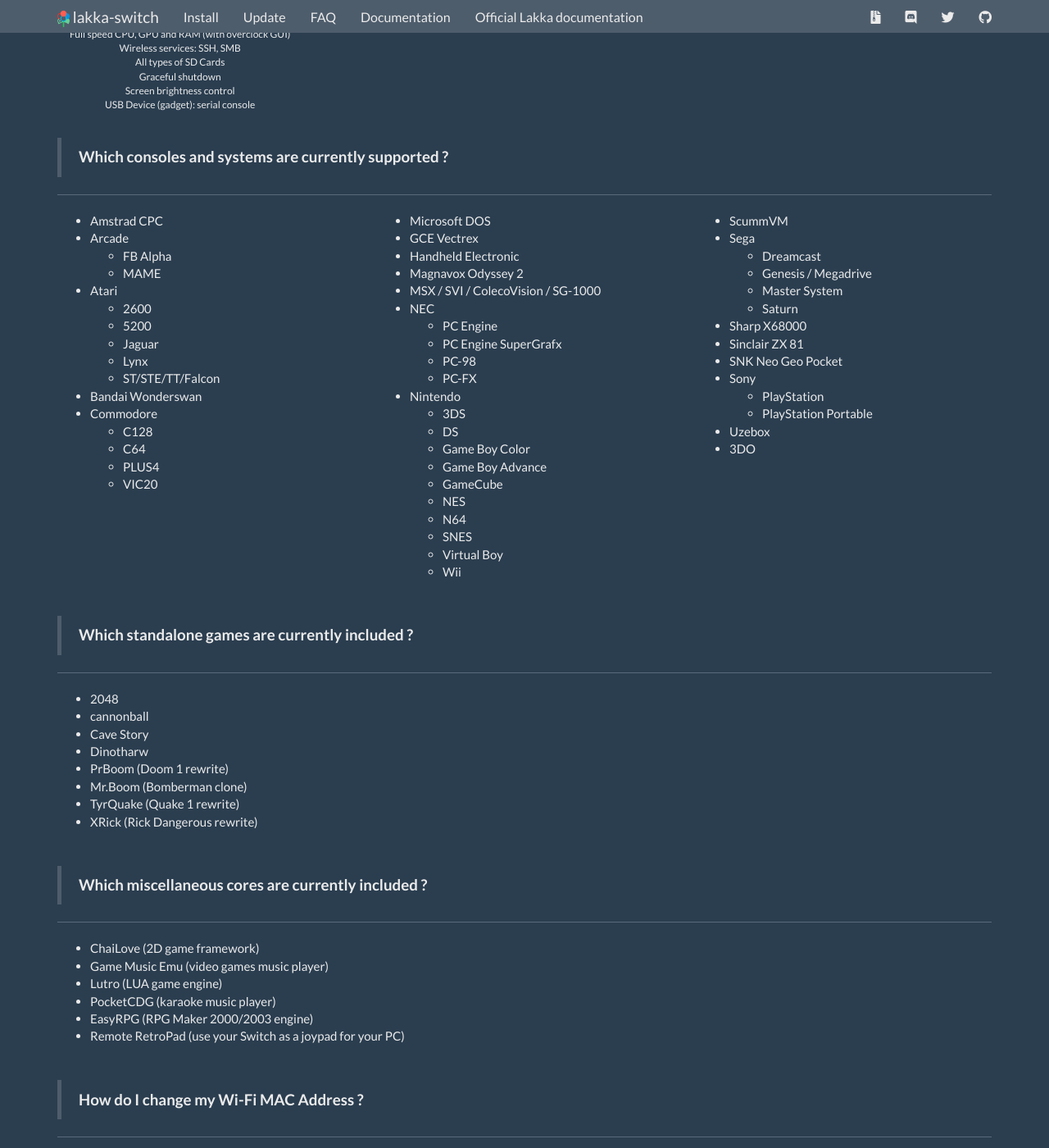
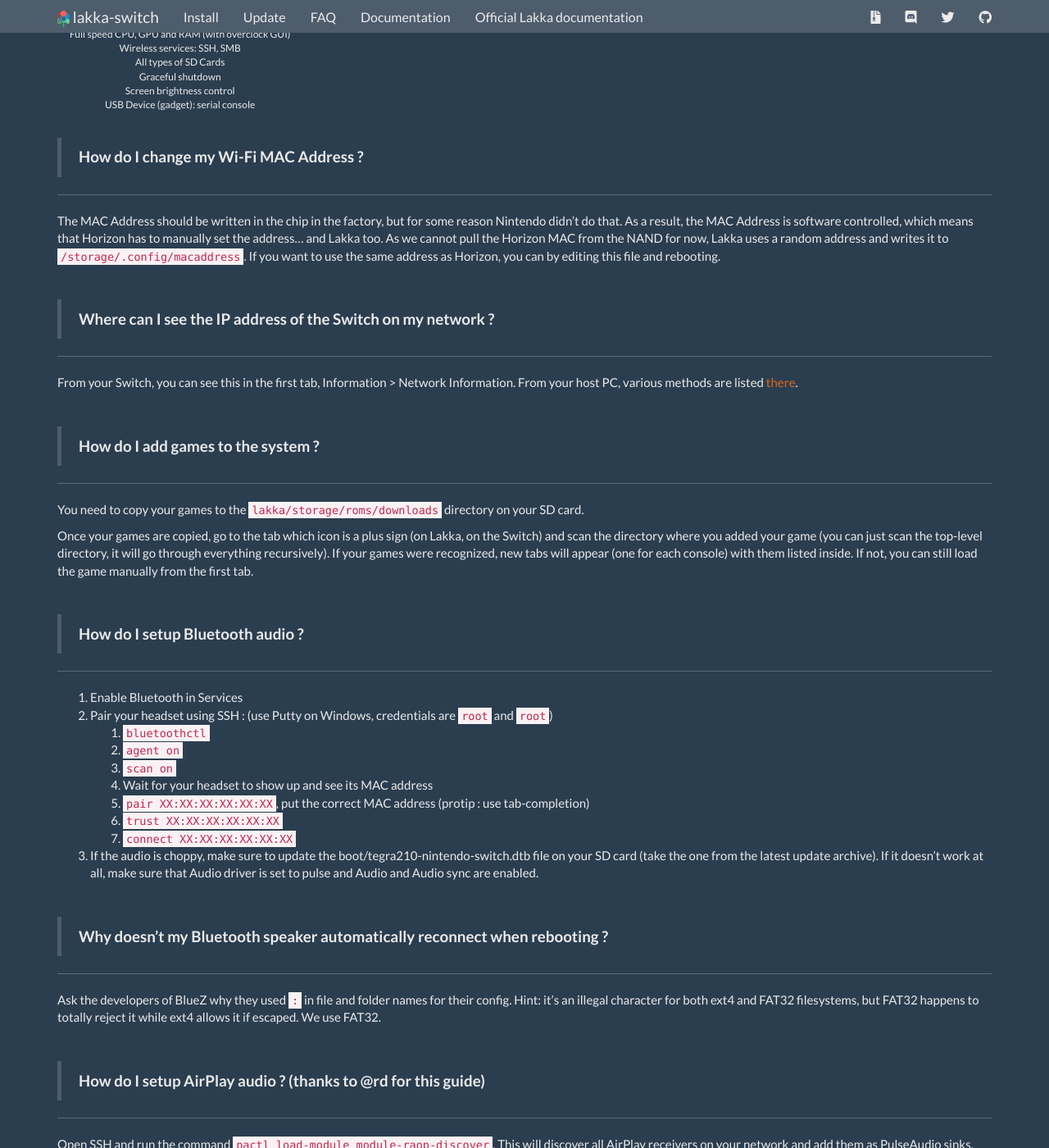
Before and after one commit to lakka-switch/documentation, a Jekyll site: the page built from faq.md, in a window 1280 px wide and 1400 px high, scrolled down 829 px. Shown: the whole window at 82% size. Built offline with Jekyll 4.4.1, drawn with Linux system fonts in a browser that asks for light colours; nearby versions of some CDN libraries.

Commit message:
Update faq.md

```diff
--- a/faq.md
+++ b/faq.md
@@ -43,39 +43,6 @@
 | Graceful shutdown  | |
 | Screen brightness control | |
 | USB Device (gadget): serial console | |
-
-&nbsp;
-> **Which consoles and systems are currently supported ?**
-
-***
-
-{% include consoles_list.html %}
-
-&nbsp;
-> **Which standalone games are currently included ?**
-
-***
-
-* 2048
-* cannonball
-* Cave Story
-* Dinotharw
-* PrBoom (Doom 1 rewrite)
-* Mr.Boom (Bomberman clone)
-* TyrQuake (Quake 1 rewrite)
-* XRick (Rick Dangerous rewrite)
-
-&nbsp;
-> **Which miscellaneous cores are currently included ?**
-
-***
-
-* ChaiLove (2D game framework)
-* Game Music Emu (video games music player)
-* Lutro (LUA game engine)
-* PocketCDG (karaoke music player)
-* EasyRPG (RPG Maker 2000/2003 engine)
-* Remote RetroPad (use your Switch as a joypad for your PC)
 
 &nbsp;
 > **How do I change my Wi-Fi MAC Address ?**
```
